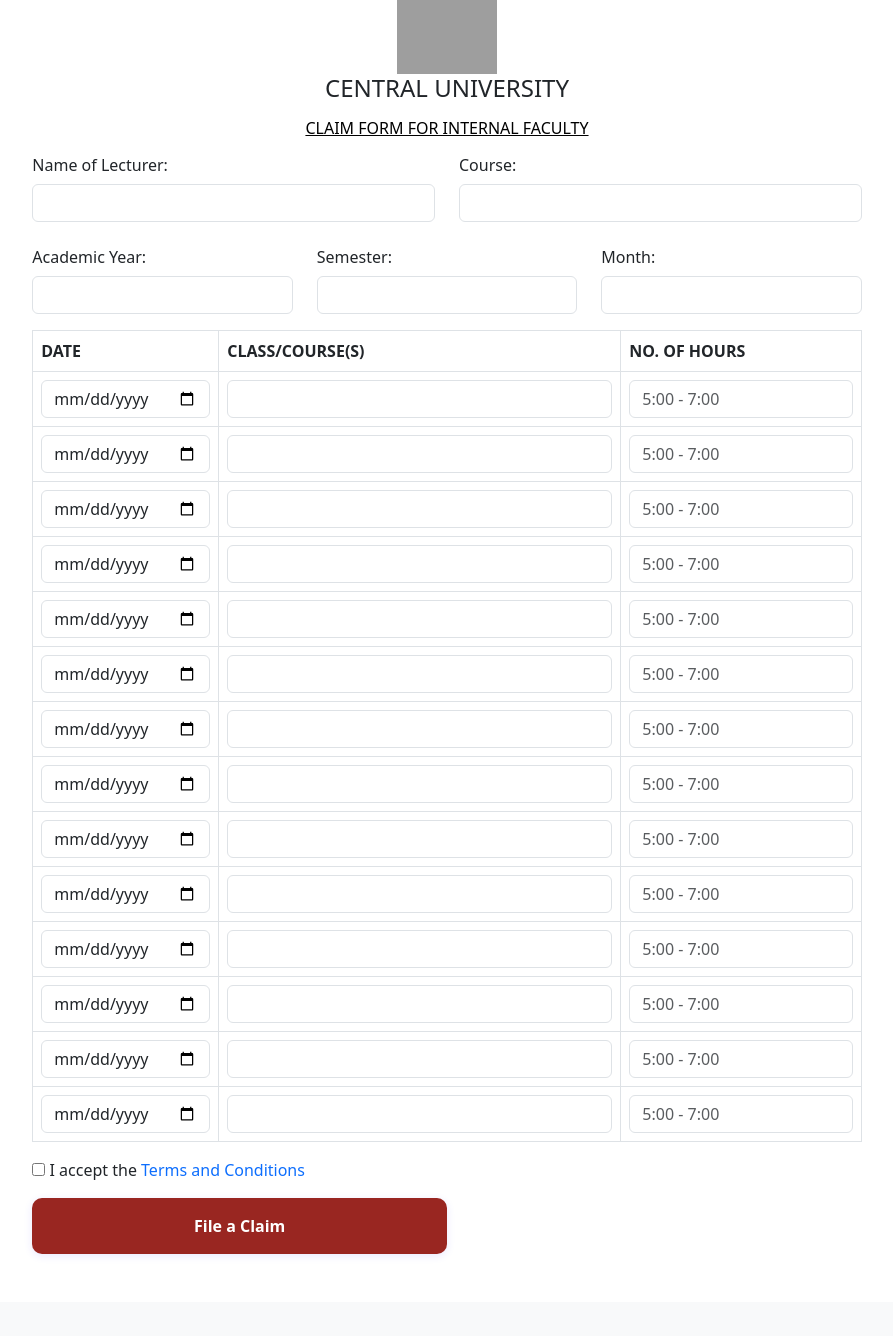
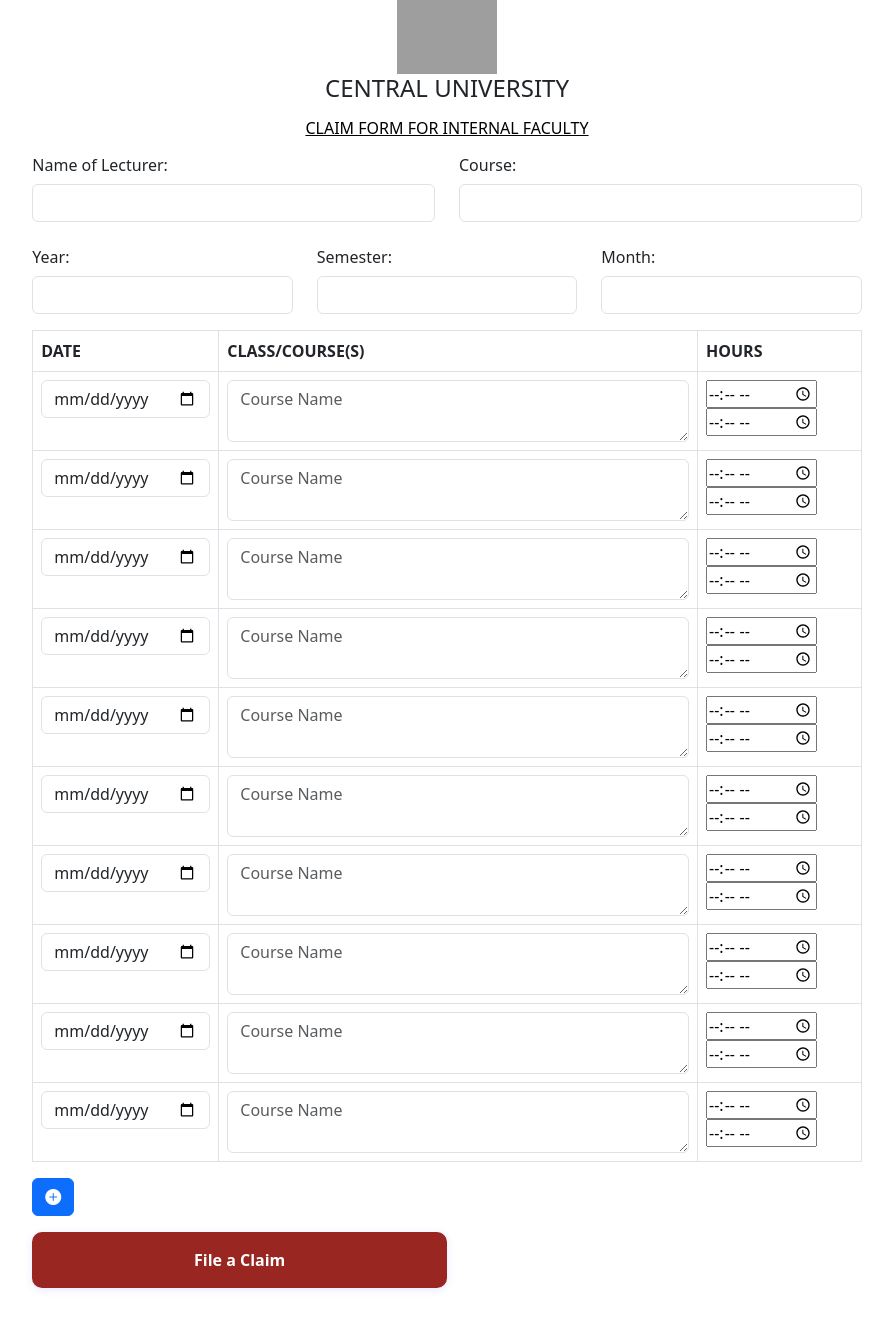
Before and after one commit to SoftLife0/Adjoint-Claim, a Django app: page /claim in a window 1280 px wide. Shown: the part 121-1457 px from the top of the page, without its empty margins (193-1086 px from the left). Before the commit the page ends 1375 px from the top, so only its background shows below. Run offline with Django 4.2, Linux system fonts and the light colour scheme; some libraries are stand-ins or nearby versions; grey boxes are pictures that could not be loaded.

Commit message:
all claims and clain details has been done.... trying to figure out approval for each claim

```diff
--- a/adjoint/settings.py
+++ b/adjoint/settings.py
@@ -27,7 +27,7 @@ SECRET_KEY = 'django-insecure-)+hrhm71q^2afx7s=%!wt+t$4v^y@=z-5wtk9$1s$a+#rl-g=9
 # SECURITY WARNING: don't run with debug turned on in production!
 DEBUG = True
 
-ALLOWED_HOSTS = ['127.0.0.1', 'localhost', '172.20.10.2']
+ALLOWED_HOSTS = ['127.0.0.1', 'localhost', '172.20.10.2', '192.168.8.186']
 
 
 # Application definition
--- a/core/forms.py
+++ b/core/forms.py
@@ -30,7 +30,7 @@ class ClaimForm(forms.ModelForm):
 class ClaimSessionForm(forms.ModelForm):
     class Meta:
         model = ClaimSession
-        fields = ['date', 'course_taught', 'time_range']
+        fields = ['date', 'course_taught', 'start_time', 'end_time']
 
     def __init__(self, *args, **kwargs):
         super().__init__(*args, **kwargs)
--- a/core/models.py
+++ b/core/models.py
@@ -32,7 +32,8 @@ class ClaimSession(models.Model):
     claim = models.ForeignKey(Claim, related_name='sessions', on_delete=models.CASCADE)
     date = models.DateField()
     course_taught = models.CharField(max_length=100)
-    time_range = models.CharField(max_length=50)
+    start_time = models.CharField(max_length=50, default="00:00")
+    end_time = models.CharField(max_length=50, default="00:00")
 
     def __str__(self):
-        return f"Session on {self.date} - {self.course_taught}"
+        return f"Session on {self.date} - {self.course_taught} - {self.start_time} - {self.end_time}"
--- a/core/templates/claim.html
+++ b/core/templates/claim.html
@@ -6,10 +6,10 @@
         width: 20%;
     }
     .col-course {
-        width: 50%;
+        width: 60%;
     }
     .col-hours {
-        width: 30%;
+        width: 20%;
     }
 </style>
 
@@ -20,7 +20,7 @@
         <h4 class="mb-3">CENTRAL UNIVERSITY</h4>
         <h6 style="color: black; text-decoration: underline;">CLAIM FORM FOR INTERNAL FACULTY</h6>
     </div>
-    <form method="POST">
+    <form method="POST" action="">
         {% csrf_token %}
 
         <!-- Main Form Fields -->
@@ -37,7 +37,7 @@
 
         <div class="row mb-3">
             <div class="col-4">
-                <label for="academicYear" class="col-form-label">Academic Year:</label>
+                <label for="academicYear" class="col-form-label">Year:</label>
                 {{ claim_form.academic_year }}
             </div>
             <div class="col-4">
@@ -50,33 +50,45 @@
             </div>
         </div>
 
-        <!-- Dynamic Table Rows for Sessions -->
+
             <table class="table table-bordered">
                 <thead>
                     <tr>
                         <th class="col-date">DATE</th>
                         <th class="col-course">CLASS/COURSE(S)</th>
-                    <th class="col-hours">NO. OF HOURS</th>
+                        <th class="col-hours"> HOURS</th>
                     </tr>
                 </thead>
-            <tbody>
+                <tbody id="sessionRows">
                     {% for i in rows %}
                     <tr>
-                    <td><input type="date" class="form-control" name="date{{ i }}"></td>
-                    <td><input type="text" class="form-control" name="course{{ i }}"></td>
-                    <td><input type="text" class="form-control" name="time_range{{ i }}" placeholder="5:00 - 7:00"></td>
+                        <td>
+                            <input type="date" class="form-control" name="date{{ i }}" placeholder="Select Date">
+                        </td>
+                        <td>
+                            <textarea type="text" class="form-control" name="course{{ i }}" placeholder="Course Name" style="width: 100%;"></textarea>
+                        </td>
+                        <td>
+                            <div class="time-inputs">
+                                <input type="time" name="start_time{{ i }}" placeholder="Start Time">
+                                <input type="time" name="end_time{{ i }}" placeholder="End Time">
+                            </div>
+                        </td>
                     </tr>
                     {% endfor %}
                 </tbody>
             </table>
 
         <div class="mb-3">
-            <input type="checkbox" id="acceptTerms" required>
-            <label for="acceptTerms" class="form-check-label">I accept the <a href="/terms" target="_blank">Terms and Conditions</a></label>
+            <input type="hidden" name="total_rows" id="totalRows" value="10">
+            <button type="button" id="addRowBtn" class="btn btn-primary">
+                <i class="bi bi-plus-circle-fill"></i>
+            </button>
         </div>
 
+
         <div class="col-md-6">
-            <button type="submit" class="pill-button" id="submitButton" disabled>File a Claim</button>
+            <button type="submit" class="pill-button">File a Claim</button>
         </div>
 
     </form>
@@ -86,11 +98,27 @@
 
 
 <script>
-    const checkbox = document.getElementById('acceptTerms');
-    const submitButton = document.getElementById('submitButton');
+    let rowCounter = 10;
+    const sessionRows = document.getElementById('sessionRows');
+    const addRowBtn = document.getElementById('addRowBtn');
+    const totalRows = document.getElementById('totalRows');
 
-    checkbox.addEventListener('change', () => {
-        submitButton.disabled = !checkbox.checked;
+    addRowBtn.addEventListener('click', () => {
+        rowCounter++;
+        const newRow = `
+            <tr>
+                <td><input type="date" class="form-control" name="date${rowCounter}"></td>
+                <td><textarea type="text" class="form-control" name="course${rowCounter}"></textarea></td>
+                <td>
+                    <div style="display: flex; gap: 10px;">
+                        <input type="time" class="form-control" name="start_time${rowCounter}">
+                        <input type="time" class="form-control" name="end_time${rowCounter}">
+                    </div>
+                </td>
+            </tr>
+        `;
+        sessionRows.insertAdjacentHTML('beforeend', newRow);
+        totalRows.value = rowCounter;  // Update hidden input to reflect total rows
     });
 </script>
 
--- a/core/templates/claim_details.html
+++ b/core/templates/claim_details.html
@@ -24,7 +24,7 @@
                     <tr>
                         <td>{{ session.date }}</td>
                         <td>{{ session.course_taught }}</td>
-                        <td>{{ session.time_range }}</td>
+                        <td>{{ session.start_time }} - {{ session.end_time }}</td>
                     </tr>
                     {% empty %}
                     <tr>
--- a/core/templates/layout.html
+++ b/core/templates/layout.html
@@ -17,7 +17,8 @@
   <link href="https://fonts.gstatic.com" rel="preconnect">
   <link href="https://fonts.googleapis.com/css?family=Open+Sans:300,300i,400,400i,600,600i,700,700i|Nunito:300,300i,400,400i,600,600i,700,700i|Poppins:300,300i,400,400i,500,500i,600,600i,700,700i" rel="stylesheet">
 
-
+  <!-- Option 1: Include in HTML -->
+  <link rel="stylesheet" href="https://cdn.jsdelivr.net/npm/bootstrap-icons@1.3.0/font/bootstrap-icons.css">
 
   <!-- Vendor CSS Files -->
   <link href="{% static 'vendor/bootstrap/css/bootstrap.min.css' %}" rel="stylesheet">
--- a/core/templates/user.html
+++ b/core/templates/user.html
@@ -8,6 +8,8 @@
 
     <!-- Bootstrap CSS -->
     <link href="https://cdn.jsdelivr.net/npm/bootstrap@5.3.0/dist/css/bootstrap.min.css" rel="stylesheet">
+    <link rel="stylesheet" href="https://cdn.jsdelivr.net/npm/bootstrap-icons@1.3.0/font/bootstrap-icons.css">
+
   </head>
   <body>
 
@@ -47,7 +49,7 @@
               </ul>
               <div>
                 <a href="{% url 'index' %}">
-                    <button class="pill-button">Dashboard</button>
+                    <button class="pill-button" width="100%">Dashboard</button>
                 </a>
               </div>
             </div>
--- a/core/views.py
+++ b/core/views.py
@@ -22,34 +22,36 @@ def success(request):
     return render(request, 'success.html', {'message': message})
 
 def claim(request):
-    rows = range(1, 15)
+    rows = range(1, 11)
 
     if request.method == 'POST':
         claim_form = ClaimForm(request.POST)
         session_data = []
 
-        # Gather session data from the form
-        for i in rows:
+        total_rows = int(request.POST.get('total_rows', 10))
+        for i in range(1, total_rows + 1):
             date = request.POST.get(f'date{i}')
             course_taught = request.POST.get(f'course{i}')
-            time_range = request.POST.get(f'time_range{i}')
-            if date and course_taught and time_range:
+            start_time = request.POST.get(f'start_time{i}')
+            end_time = request.POST.get(f'end_time{i}')
+            if date and course_taught and start_time and end_time:
                 session_data.append({
                     'date': date,
                     'course_taught': course_taught,
-                    'time_range': time_range
+                    'start_time': start_time,
+                    'end_time': end_time,
                 })
 
         if claim_form.is_valid() and session_data:
             claim = claim_form.save()
 
-            # Save session data
             for session in session_data:
                 ClaimSession.objects.create(
                     claim=claim,
                     date=session['date'],
                     course_taught=session['course_taught'],
-                    time_range=session['time_range']
+                    start_time=session['start_time'],
+                    end_time=session['end_time'],
                 )
 
             request.session['lecturer_name'] = claim.lecturer_name
@@ -63,7 +65,6 @@ def claim(request):
         'claim_form': claim_form,
         'rows': rows,
     })
-
 
 def allclaims(request):
     claims = Claim.objects.all()
```
Also changed, not shown: core/templates/success.html (+1 -14 lines), core/migrations/0003_remove_claimsession_time_range_claimsession_end_time_and_more.py (added). Lines whose indentation alone changed are shown as unchanged.
